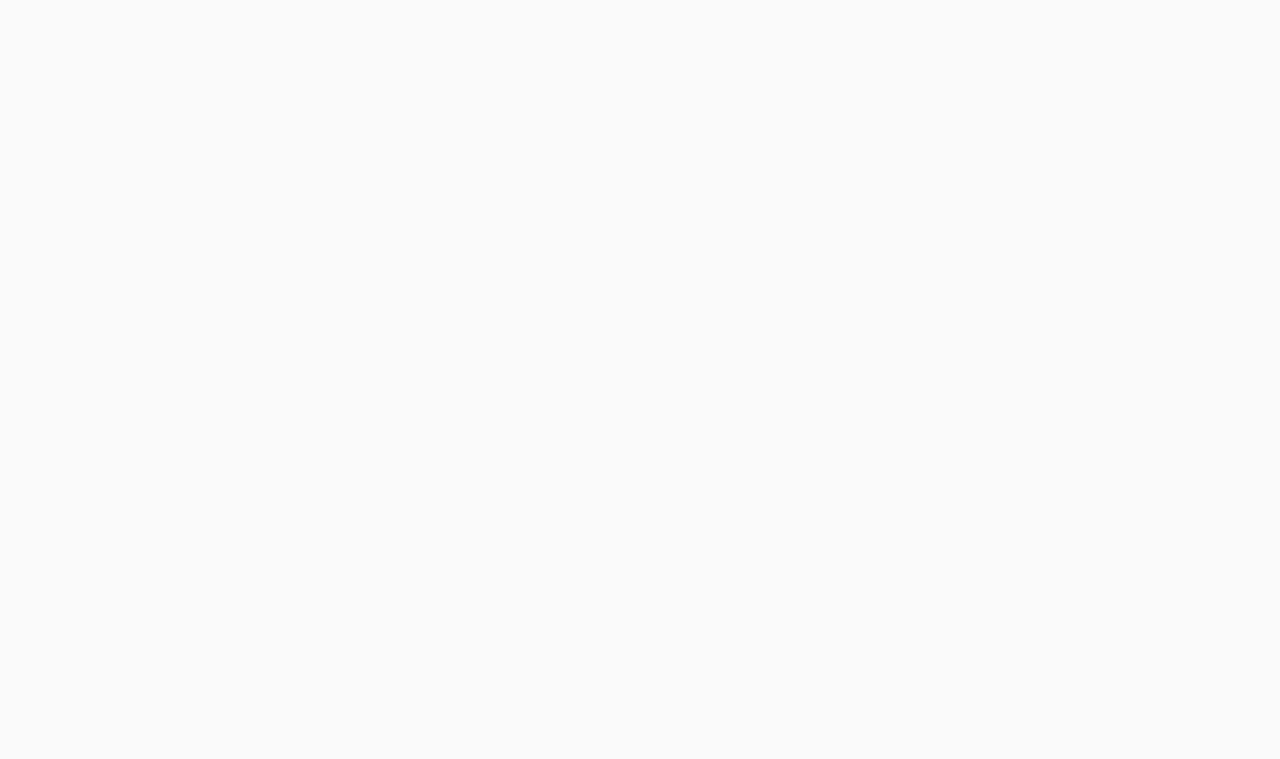
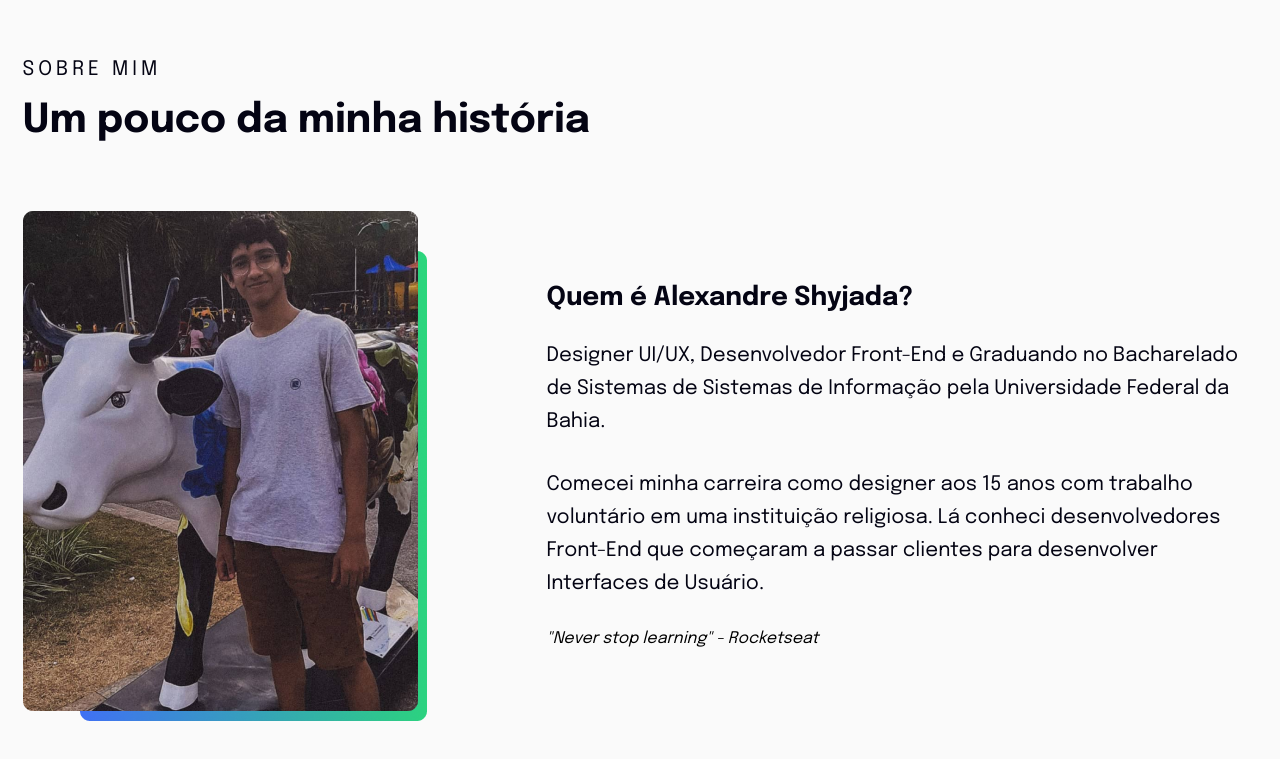
Before and after one commit to AlexShyjada/my-portfolio-v2, a Vue app in the folder project/: page / in a window 1280 px wide. Shown: the part 839-1598 px from the top of the page. Before the commit the page ends 800 px from the top, so only its background shows below. Built offline with nearby package versions, Linux system fonts and the light colour scheme.

Commit message:
add section minha história

```diff
--- a/project/src/App.vue
+++ b/project/src/App.vue
@@ -1,33 +1,36 @@
 <template>
   <Header />
   <Hero />
+  <History />
 </template>
 
 <script lang="ts">
-import { defineComponent } from "vue";
-import Header from "./components/header/Header.vue";
-import Hero from "./components/hero/Hero.vue";
+import { defineComponent } from 'vue'
+import Header from './components/header/Header.vue'
+import Hero from './components/hero/Hero.vue'
+import History from './components/about/History.vue'
 
 export default defineComponent({
-  name: "App",
+  name: 'App',
   components: {
     Header,
     Hero,
-  },
-});
+    History
+  }
+})
 </script>
 
 <style>
-:root{
+:root {
   --white: #fff;
-  --ice: #FAFAFA;
+  --ice: #fafafa;
   --dark-100: #040413;
   --dark-80: #090918;
-  --blue: #4070F4;
-  --green: #2BD67B;
+  --blue: #4070f4;
+  --green: #2bd67b;
 }
 
-*{
+* {
   margin: 0;
   box-sizing: border-box;
   padding: 0;
@@ -37,21 +40,19 @@
   border-radius: 0;
 }
 
-html{
+html {
   font-size: 62.5%;
   scroll-behavior: smooth;
 }
 
-body{
+body {
   font-family: 'Epilogue', sans-serif;
   font-size: 1.6rem;
-  background-color: var(--ice)
+  background-color: var(--ice);
 }
 
-.container{
+.container {
   margin: 0 auto;
   width: 1235px;
-  display: flex;
-  justify-content: space-between;
 }
 </style>
--- /dev/null
+++ b/project/src/components/about/History.vue
@@ -0,0 +1,99 @@
+<template>
+  <section id="MyHistory" class="container">
+    <div class="titleGroup">
+      <span class="topicHistory">Sobre mim</span>
+      <h2 class="titleHistory">Um pouco da minha história</h2>
+    </div>
+    <article class="myHistoryContent">
+      <img src="/assets/foto-AlexShyjada.png" alt="Alexandre Shyjada" />
+      <div class="myHistorytextContent">
+        <h4 class="titleSubTopic">Quem é Alexandre Shyjada?</h4>
+        <p class="paragrathSubTopic">
+          Designer UI/UX, Desenvolvedor Front-End e Graduando no Bacharelado de
+          Sistemas de Sistemas de Informação pela Universidade Federal da Bahia.
+        </p>
+        <p class="paragrathSubTopic">
+          Comecei minha carreira como designer aos 15 anos com trabalho
+          voluntário em uma instituição religiosa. Lá conheci desenvolvedores
+          Front-End que começaram a passar clientes para desenvolver Interfaces
+          de Usuário.
+        </p>
+        <cite>"Never stop learning" - Rocketseat</cite>
+      </div>
+    </article>
+  </section>
+</template>
+
+<script lang="ts">
+import { defineComponent } from 'vue'
+export default defineComponent({})
+</script>
+
+<style scoped>
+#MyHistory{
+  padding: 10rem 0;
+  display: flex;
+  flex-direction: column;
+  gap: 7rem;
+}
+
+.titleGroup{
+  display: flex;
+  flex-direction: column;
+  gap: 15px;
+}
+
+.topicHistory{
+  text-transform: uppercase;
+  font-size: 20px;
+  font-style: normal;
+  font-weight: 400;
+  line-height: 30px;
+  letter-spacing: 0.2em;
+  text-align: left;
+  color: var(--dark-100);
+}
+
+.titleHistory{
+  font-size: 40px;
+  font-style: normal;
+  font-weight: 700;
+  line-height: 41px;
+  letter-spacing: 0em;
+  text-align: left;
+  color: var(--dark-100);
+}
+
+.myHistoryContent{
+  display: flex;
+  justify-content: space-between;
+  align-items: center;
+  gap: 12rem;
+}
+
+.myHistorytextContent{
+  display: flex;
+  flex-direction: column;
+  gap: 3rem;
+}
+.titleSubTopic{
+  font-size: 26px;
+  font-style: normal;
+  font-weight: 600;
+  line-height: 23px;
+  letter-spacing: 0em;
+  text-align: left;
+  color: var(--dark-100);
+}
+
+.paragrathSubTopic{
+  font-size: 20px;
+  font-style: normal;
+  font-weight: 400;
+  line-height: 33px;
+  letter-spacing: 0em;
+  text-align: left;
+  color: var(--dark-100);
+}
+
+</style>
--- a/project/src/components/header/Header.vue
+++ b/project/src/components/header/Header.vue
@@ -1,6 +1,6 @@
 <template>
   <header id="Header" class="header">
-    <div class="container">
+    <div class="contentHeader container">
       <img src="/assets/logo-AlexShyjada.svg" alt="" />
       <nav class="nav">
         <ul class="navLinks">
@@ -33,6 +33,11 @@
   -webkit-backdrop-filter: blur(25px);
   backdrop-filter: blur(25px);
   z-index: 100;
+}
+
+.contentHeader{
+  display : flex;
+  justify-content: space-between;
 }
 
 .nav{
--- a/project/src/components/hero/Hero.vue
+++ b/project/src/components/hero/Hero.vue
@@ -3,14 +3,20 @@
     <aside class="heroTextContainer">
       <span class="myName">Alexandre Shyjada</span>
       <h1 class="titleHero">Designer UI/UX e Desenvolvedor Web</h1>
-      <p class="heroParagrath">A sua disposição para desenvolver soluções em tecnologia que atendam as necessidades de seu negócio</p>
+      <p class="heroParagrath">
+        A sua disposição para desenvolver soluções em tecnologia que atendam as
+        necessidades de seu negócio
+      </p>
       <div class="btnGroup">
         <button><a class="btnContact" href="#">Entrar em contato</a></button>
         <button><a class="btnCurriculum" href="#">Currículo CV</a></button>
       </div>
     </aside>
     <figure>
-      <img src="/assets/img-hero.svg" alt="Designer UI/UX e Desenvolvedor Web">
+      <img
+        src="/assets/img-hero.svg"
+        alt="Designer UI/UX e Desenvolvedor Web"
+      />
     </figure>
   </section>
 </template>
@@ -22,7 +28,7 @@
 </script>
 
 <style scoped>
-#Hero{
+#Hero {
   padding: 5.5rem 0;
   margin-top: 8.8rem;
   display: flex;
@@ -30,13 +36,13 @@
   gap: 8rem;
 }
 
-.heroTextContainer{
+.heroTextContainer {
   display: flex;
   flex-direction: column;
   gap: 2rem;
 }
 
-.myName{
+.myName {
   font-size: 20px;
   font-style: normal;
   font-weight: 400;
@@ -47,7 +53,7 @@
   color: var(--dark-100);
 }
 
-.titleHero{
+.titleHero {
   font-size: 50px;
   font-style: normal;
   font-weight: 900;
@@ -57,7 +63,7 @@
   color: var(--dark-100);
 }
 
-.heroParagrath{
+.heroParagrath {
   font-size: 20px;
   font-style: normal;
   font-weight: 400;
@@ -67,12 +73,12 @@
   color: var(--dark-100);
 }
 
-.btnGroup{
+.btnGroup {
   display: flex;
   gap: 2.5rem;
 }
 
-.btnContact{
+.btnContact {
   padding: 1.5rem 2rem;
   display: block;
   border-radius: 0.5rem;
@@ -83,16 +89,20 @@
   letter-spacing: 0em;
   text-align: center;
   color: var(--white);
-  background: rgb(43,214,123);
-  background: linear-gradient(45deg, rgba(43,214,123,1) 0%, rgba(64,112,244,1) 100%);
+  background: rgb(43, 214, 123);
+  background: linear-gradient(
+    45deg,
+    rgba(43, 214, 123, 1) 0%,
+    rgba(64, 112, 244, 1) 100%
+  );
   transition: 0.3s;
 }
 
-.btnContact:hover{
+.btnContact:hover {
   filter: brightness(0.9);
 }
 
-.btnCurriculum{
+.btnCurriculum {
   padding: 1.5rem 2rem;
   display: block;
   border-radius: 0.5rem;
@@ -104,13 +114,12 @@
   letter-spacing: 0em;
   text-align: center;
   color: var(--dark-100);
-  background-color: #F7F7F7;
+  background-color: #f7f7f7;
   transition: 0.3s;
 }
 
-.btnCurriculum:hover{
+.btnCurriculum:hover {
   filter: brightness(0.9);
   border: 1px solid var(--dark-100);
 }
-
 </style>
```
Also changed, not shown: project/public/assets/foto-AlexShyjada.png (added), project/public/assets/img-hero.svg.
